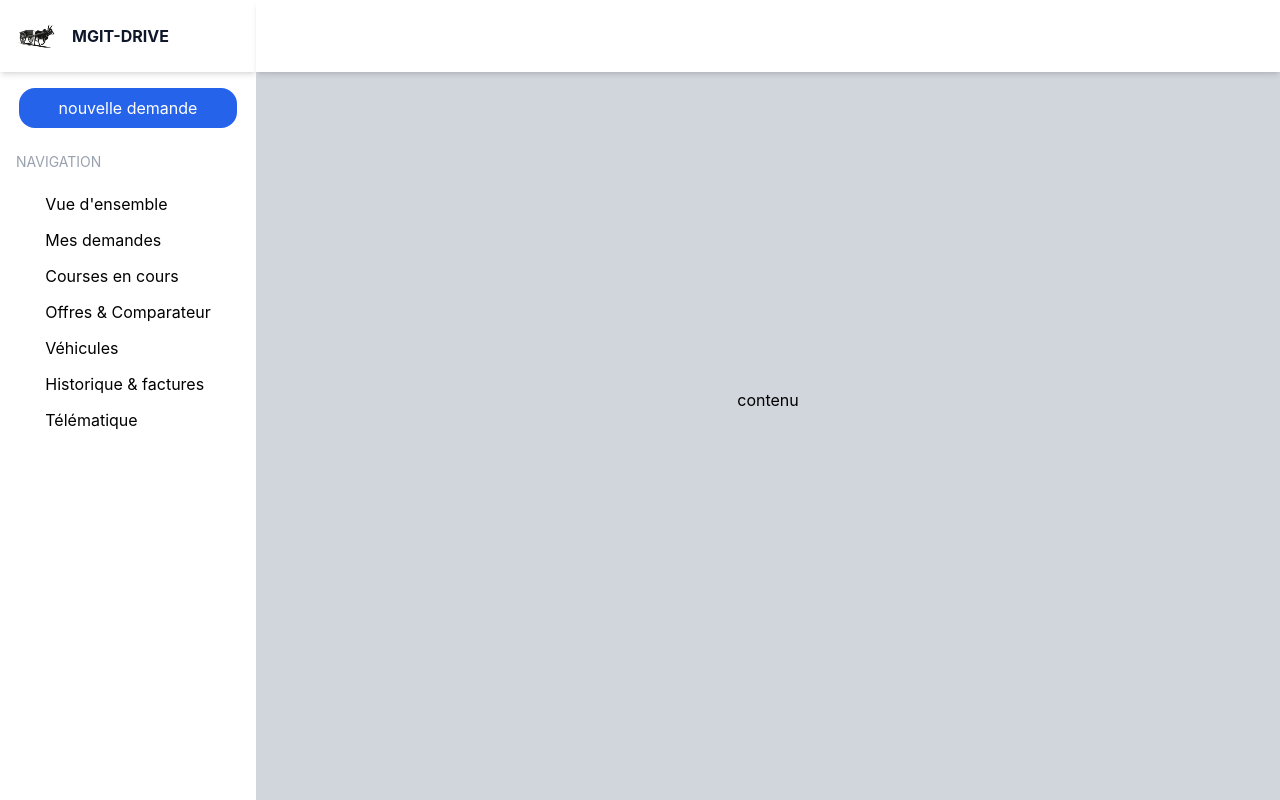
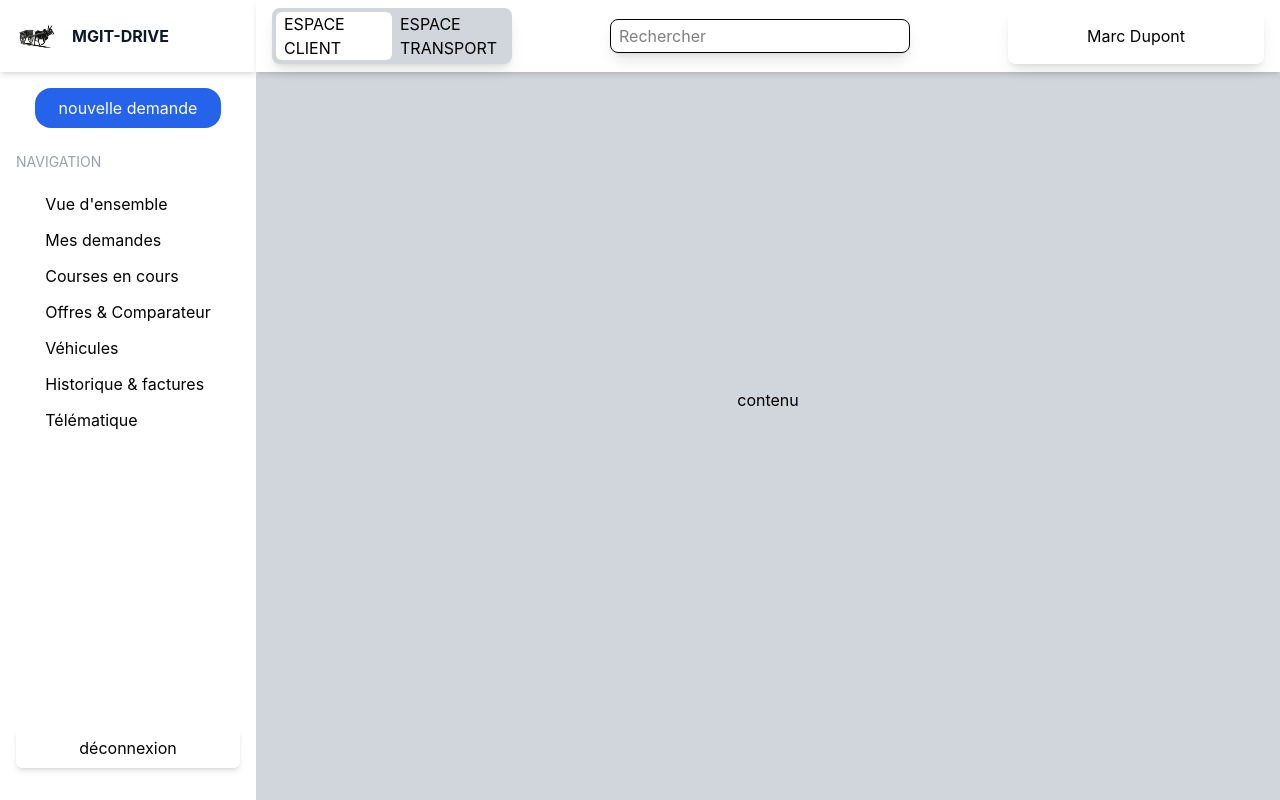
Before and after one commit to amura16/gestion-course, a React (Vite) app: page /client in a window 1280 px wide. Built offline with nearby package versions, Linux system fonts and the light colour scheme.

Commit message:
header prototype et responsive corrigé

```diff
--- a/src/app.tsx
+++ /dev/null
@@ -1 +0,0 @@
-import { MainLayout } from "./components/layout/MainLayout";
--- a/src/components/layout/Header.tsx
+++ b/src/components/layout/Header.tsx
@@ -1,19 +1,46 @@
 import Burger from "../../assets/burger-bar.png"
+import { Input } from "../ui/Input"
+import { Toogle } from "../ui/Toogle"
 
 interface HeaderProps {
     onMenuClick: () => void
 }
 
 export const Header = ({onMenuClick}: HeaderProps ) => {
+
     return (
-        <header className="fixed top-0 right-0 z-50 h-18 w-full md:w-[80%] flex items-center shadow-md bg-white">
+        <header className="fixed top-0 right-0 z-50 h-18 w-full md:w-[80%] flex items-center shadow-md bg-white py-2 px-4 gap-2 flex justify-between">
+
+            <div className="hidden sm:flex bg-gray-300 rounded-lg p-1 w-60 shadow-lg">
+                <Toogle
+                    content="ESPACE CLIENT"
+                    isActive
+                />
+
+                <Toogle
+                    content="ESPACE TRANSPORT"
+                />
+            </div>
+
+            {/* search bar */}
+            <div className="w-75 border rounded-lg shadow-lg">
+                <Input
+                    placeholder="Rechercher"
+                />
+            </div>
+
             {/* Burger mobile */}
             <button
                 className="ml-4 text-2xl md:hidden"
                 onClick={onMenuClick}
             >
-                <img src={Burger} alt="" className="h-8"/>
+                <img src={Burger} alt="" className="h-8 w-14"/>
             </button>
+
+            <div className="shadow-lg rounded-lg h-full w-64 hidden md:flex items-center justify-center">
+                Marc Dupont
+            </div>
+
         </header>
     )
 }
--- a/src/components/layout/MainLayout.tsx
+++ b/src/components/layout/MainLayout.tsx
@@ -9,7 +9,7 @@ export const MainLayout = () => {
     return (
         <div className="min-h-screen w-full grid grid-cols-1 md:grid-cols-5">
 
-            <aside className="hidden sm:block md:col-span-1">
+            <aside className="hidden md:block md:col-span-1">
                 <Sidebar />
             </aside>
 
@@ -34,7 +34,7 @@ export const MainLayout = () => {
                             <Sidebar />
                         </div>
                     </aside>
-                    )
+                )
             }
 
                 <div className="h-screen w-full flex justify-center items-center bg-gray-300">
--- a/src/components/layout/Sidebar.tsx
+++ b/src/components/layout/Sidebar.tsx
@@ -34,7 +34,7 @@ const navigations = [
 
 export const Sidebar = () => {
     return (
-        <div className="h-full w-full">
+        <div className="h-full w-full flex flex-col">
             <div className="h-18 w-full flex justify-between items-center gap-4 px-4 shadow-md">
                 <img src={Logo} alt="logo" className="w-12 h-10"/>
 
@@ -64,6 +64,7 @@ export const Sidebar = () => {
                             navigations.map((nav) => {
                                 return (
                                 <li
+                                    key={nav.path}
                                     className="my-3"
                                 >
                                     <a href={nav.path}>{nav.name}</a>
@@ -74,6 +75,12 @@ export const Sidebar = () => {
                     </ul>
                 </div>
             </div>
+
+            <div className="mt-auto bottom-0 flex px-4 mb-8">
+                <button className="rounded-md p-2 shadow-md w-full">
+                    déconnexion
+                </button>
+            </div>
         </div>
     )
 }
--- a/src/components/ui/Button.tsx
+++ b/src/components/ui/Button.tsx
@@ -14,14 +14,14 @@ export const ButtonGlobal = ({variant, size, content}: ButtonProps) => {
     const variantSize = {
         small: "rounded-md py-1 px-2",
         medium: "rounded-md py-2 px-4",
-        large: "rounded-2xl py-2 px-10"
+        large: "rounded-2xl py-2 px-2 lg:px-6"
     }
 
     const variantClasses = {
         primary: "bg-primary text-white",
         secondary: "bg-secondary text-white",
         tertiary: "bg-tertiary text-white",
-        neutral: "bg-neutral text white",
+        neutral: "bg-neutral text-white",
     };
 
     return (
--- /dev/null
+++ b/src/components/ui/Input.tsx
@@ -0,0 +1,15 @@
+interface InputProps {
+    placeholder?: string;
+    onChange?: () => void;
+}
+
+export const Input = ({placeholder, onChange}: InputProps) => {
+    return(
+        <input
+            type="text"
+            className="w-full py-1 px-2 rounded-md"
+            placeholder={placeholder}
+            onChange={onChange}
+        />
+    )
+}
--- /dev/null
+++ b/src/components/ui/Toogle.tsx
@@ -0,0 +1,21 @@
+interface ToogleProps {
+    content: string;
+    size?: string;
+    onClick?: () => void;
+    isActive?: boolean;
+}
+
+
+export const Toogle = ({content, onClick,size, isActive=false}: ToogleProps) => {
+
+    const activated = " bg-white rounded-md";
+
+    return (
+        <div
+            className={`w-${size} ${isActive && activated} px-2 h-full w-full flex justify-center items-center`}
+            onClick={onClick}
+        >
+            {content}
+        </div>
+    )
+}
```
